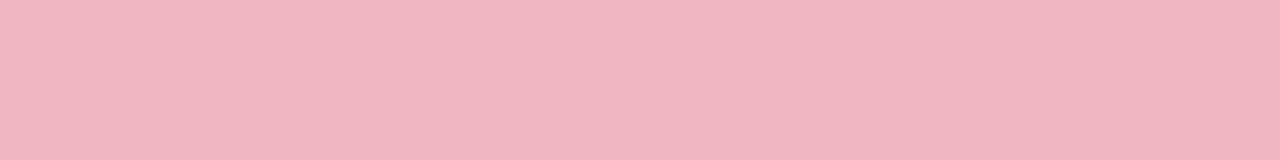
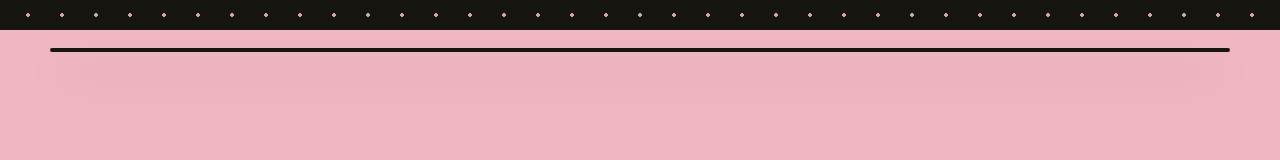
Before and after one commit to Faratora/team-store, a website built with Vite: page index.html in a window 1280 px wide. Built offline with nearby package versions, Linux system fonts and the light colour scheme; a web font is replaced by a local one.

Commit message:
Author: Svetlana <brigantina@mail.ru> feat: add decorative topbar and layout shell

```diff
--- a/src/main.ts
+++ b/src/main.ts
@@ -9,7 +9,12 @@ if (!appRoot) {
 const root: HTMLDivElement = appRoot;
 
 function render(): void {
-  root.innerHTML = `<main class="page"></main>`;
+  root.innerHTML = `
+    <div class="topbar" aria-hidden="true"><div class="topbar__dots"></div></div>
+    <div class="shell">
+      <main class="page"></main>
+    </div>
+  `;
 }
 
 render();
--- a/src/styles/main.css
+++ b/src/styles/main.css
@@ -45,3 +45,36 @@ svg {
   outline: 3px solid var(--ink);
   outline-offset: 3px;
 }
+
+/* Верхняя декоративная полоса */
+
+.topbar {
+  background: var(--ink);
+  padding: 12px 0;
+}
+
+.topbar__dots {
+  height: 6px;
+  background-image: radial-gradient(circle, #d9a3ab 0 1.6px, transparent 1.8px);
+  background-size: 34px 6px;
+  background-position: center;
+}
+
+/* Кремовый «корпус» сайта */
+
+.shell {
+  width: calc(100% - 32px);
+  max-width: 1180px;
+  margin: 18px auto 36px;
+  background: var(--cream);
+  border: var(--line);
+  border-radius: 30px;
+  box-shadow: 0 22px 50px rgba(22, 21, 15, 0.2);
+  display: flex;
+  flex-direction: column;
+  overflow: hidden;
+}
+
+.page {
+  flex: 1;
+}
```
